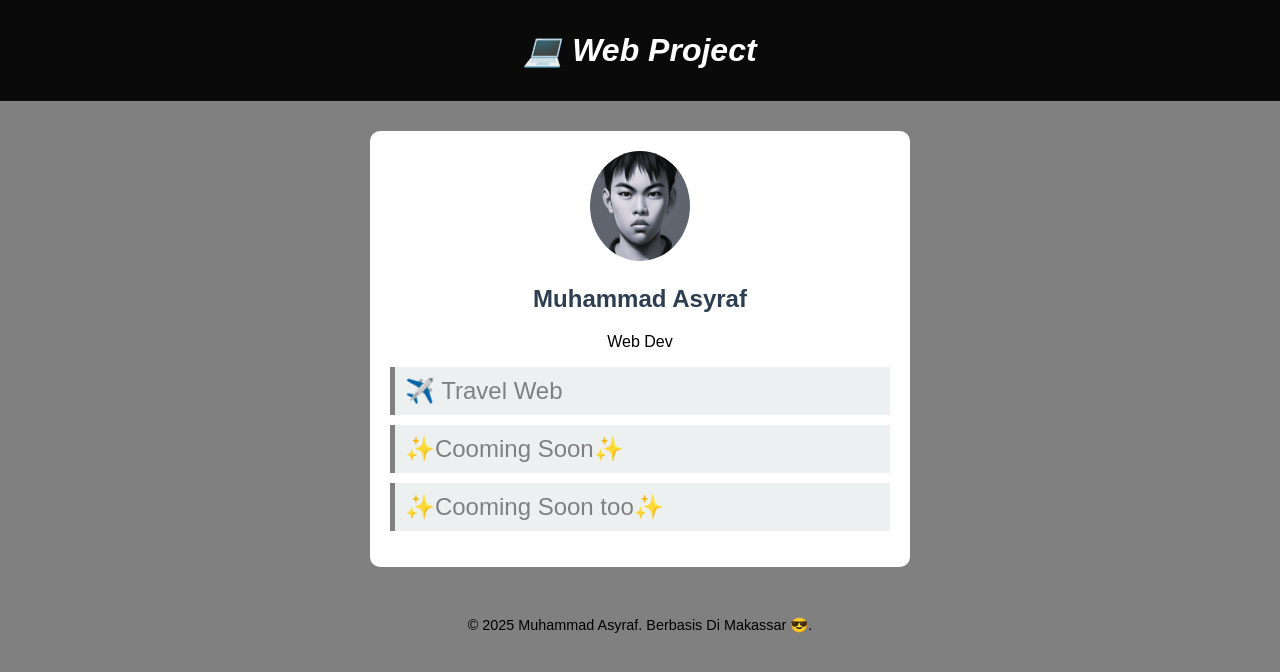
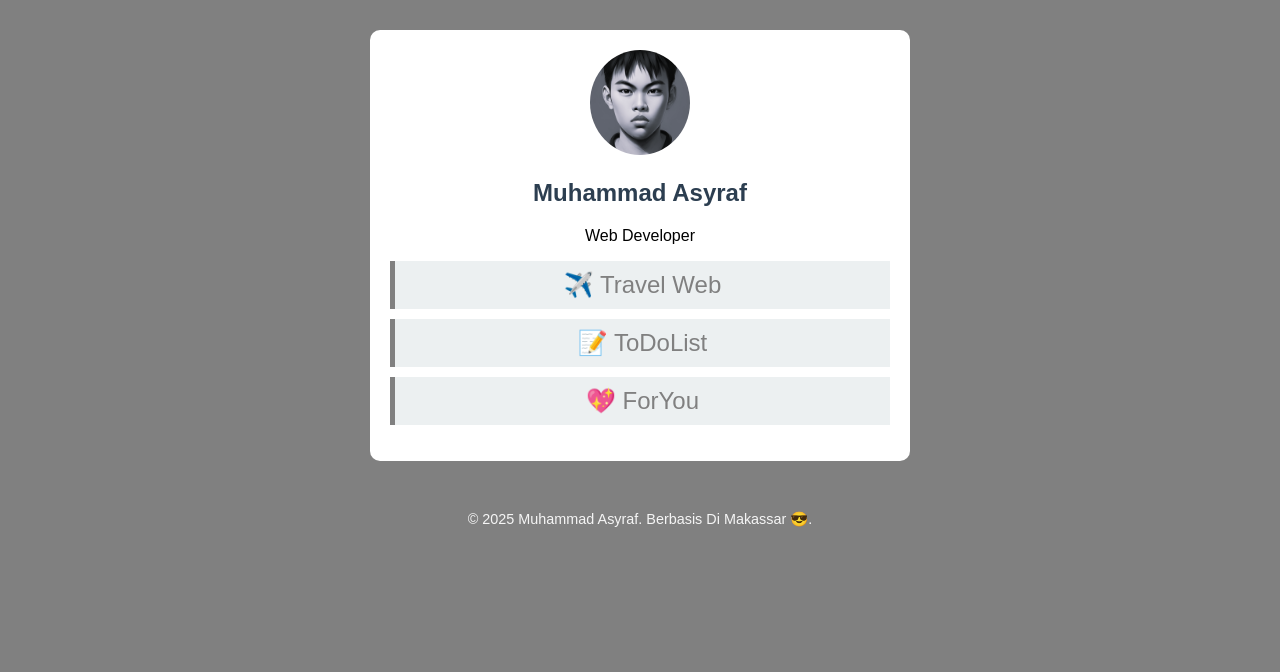
Before and after one commit to UserAsyraf/personalProfile, a plain HTML site: page index.html in a window 1280 px wide. Drawn offline with Linux system fonts and the light colour scheme.

Commit message:
Update : menambahkan 2 proyek

```diff
--- a/index.html
+++ b/index.html
@@ -7,15 +7,15 @@
     <link rel="stylesheet" href="style.css" />
   </head>
   <body>
-    <header>
+    <!-- <header>
       <h1>💻 Web Project</h1>
-    </header>
+    </header> -->
 
     <div class="container">
       <div class="profile">
         <img src="image/Profil.png" alt="Foto Profil" />
         <h2>Muhammad Asyraf</h2>
-        <p>Web Dev</p>
+        <p>Web Developer</p>
       </div>
 
       <ul>
@@ -27,10 +27,14 @@
           >
         </li>
         <li>
-          <a href="" target="_blank"> ✨Cooming Soon✨ </a>
+          <a href=" https://userasyraf.github.io/ToDoList.io/" target="_blank">
+            📝 ToDoList
+          </a>
         </li>
         <li>
-          <a href="" target="_blank"> ✨Cooming Soon too✨ </a>
+          <a href="https://userasyraf.github.io/ForYou/" target="_blank">
+            💖 ForYou
+          </a>
         </li>
       </ul>
     </div>
--- a/style.css
+++ b/style.css
@@ -5,13 +5,13 @@ body {
   background-color: grey;
 }
 
-header {
+/* header {
   background-color: #0a0a0b;
   color: white;
   padding: 10px;
   text-align: center;
   font-style: italic;
-}
+} */
 
 .container {
   max-width: 500px;
@@ -27,7 +27,7 @@ header {
 
 .profile img {
   width: 100px;
-  height: 110px;
+  height: 105px;
   border-radius: 50%;
 }
 
@@ -45,6 +45,7 @@ ul li {
   margin: 10px 0;
   padding: 10px;
   border-left: 5px solid grey;
+  text-align: center;
 }
 
 ul li a {
@@ -61,5 +62,5 @@ footer {
   text-align: center;
   padding: 20px;
   font-size: 0.9em;
-  color: black;
+  color: whitesmoke;
 }
```
